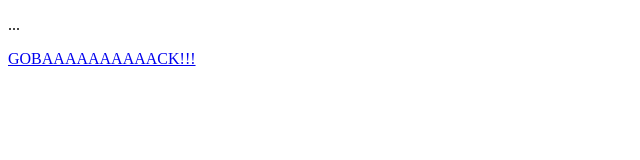
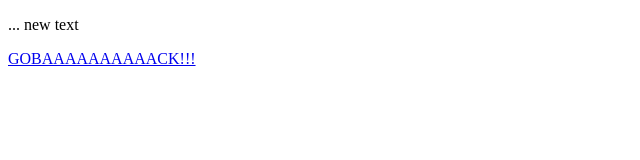
Before and after one commit to bman006/bman006.github.io, a plain HTML site: page next.html in a window 1280 px wide. Shown: the full height of the page, 0-640 px from the left. Drawn offline with Linux system fonts and the light colour scheme.

Commit message:
more new text

```diff
--- a/next.html
+++ b/next.html
@@ -5,7 +5,7 @@
 </head>
 <body>
 
-<p>...</p>
+<p>... new text</p>
 
 <a href="https://bman006.github.io">GOBAAAAAAAAAACK!!!</a>
 
```
